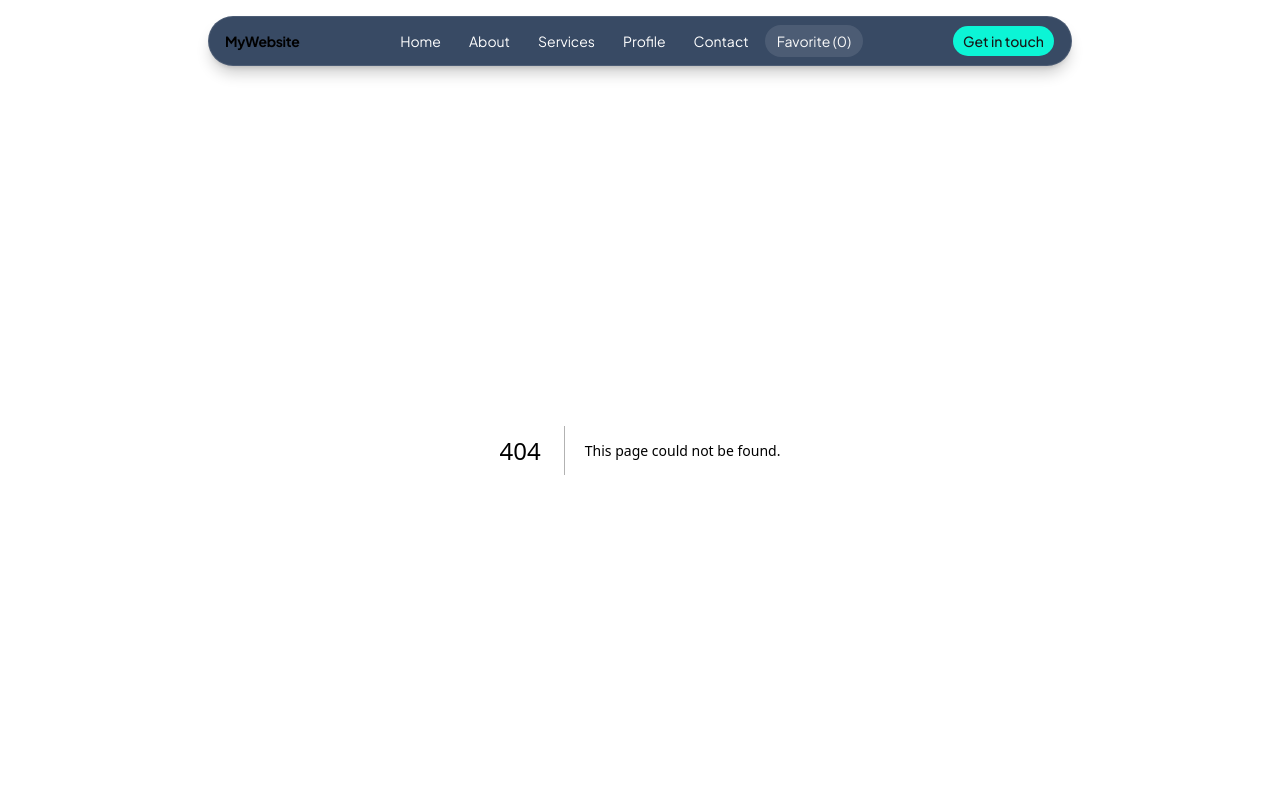
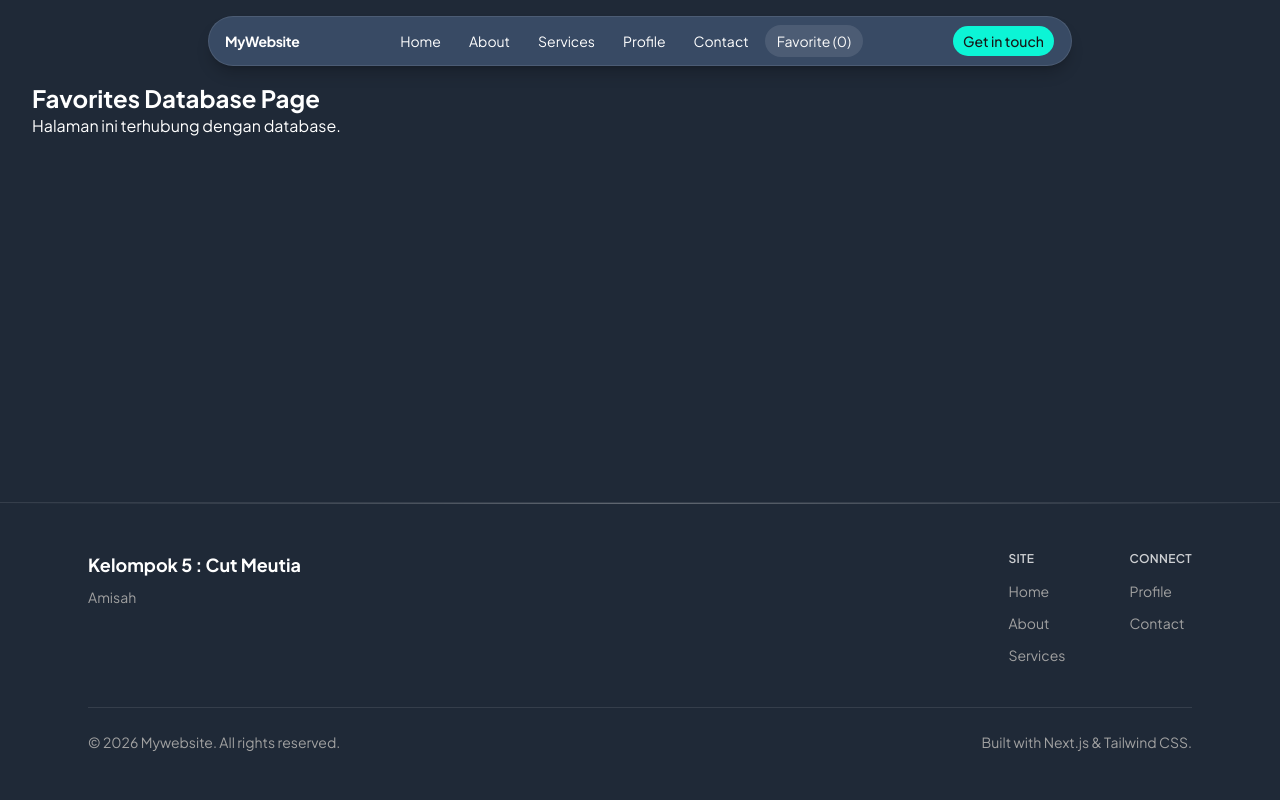
Before and after one commit to Amisahbyte/my-next-app, a Next.js app: page /favorites-db in a window 1280 px wide. Before the commit this address had no page. Shown: the top 800 px of the page. Built offline with nearby package versions, Linux system fonts and the light colour scheme.

Commit message:
add favorites-db page

```diff
--- /dev/null
+++ b/app/favorites-db/page.js
@@ -0,0 +1,8 @@
+export default function FavoritesDbPage() {
+  return (
+    <div className="p-8">
+      <h1 className="text-2xl font-bold">Favorites Database Page</h1>
+      <p>Halaman ini terhubung dengan database.</p>
+    </div>
+  );
+}
```
